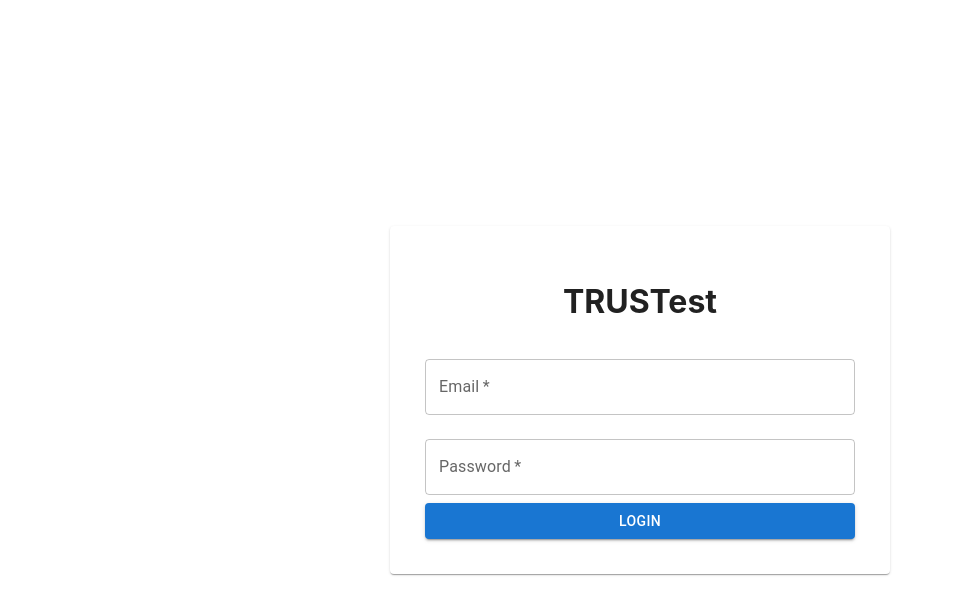
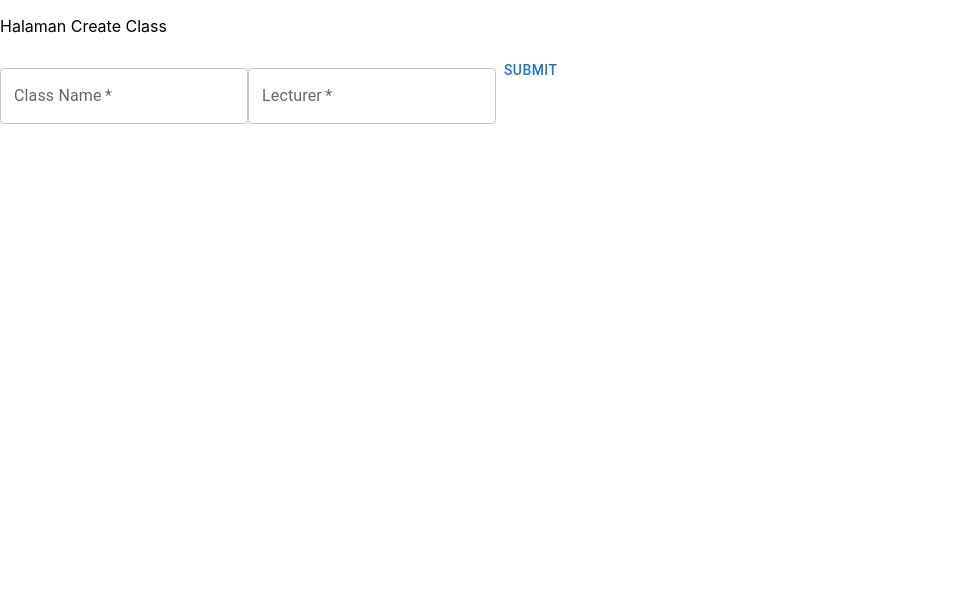
Before and after one commit to diofajrie17/TRUSTest, a React (Create React App) app: page / in a window 1280 px wide. Shown: the top 614 px of the page, without its empty margins (0-954 px from the left). Built offline with nearby package versions, Linux system fonts and the light colour scheme.

Commit message:
udh bisa bikin kelas

```diff
--- a/src/App.js
+++ b/src/App.js
@@ -4,7 +4,8 @@ import Home from "./pages/Home/index";
 import { Route, Switch } from "react-router-dom";
 import ClassDetail from "./pages/ClassDetail";
 import { BrowserRouter } from "react-router-dom/cjs/react-router-dom.min";
-import Auth from "./pages/Auth"
+import Auth from "./pages/Auth";
+import CreateClass from "./pages/CreateClass";
 
 // componentDidMount() {
 //   fetch(
@@ -18,15 +19,15 @@ import Auth from "./pages/Auth"
 //       })
 // }
 
-
 function App() {
   return (
     <div>
-<Auth/>
+      {/* <Auth/> */}
+      <CreateClass />
       {/* <BrowserRouter>
         <Switch>
-          <Route path="/" component={Home} exact/>
-          <Route path="/details" component={ClassDetail}/>
+          <Route path="/" component={Home} exact />
+          <Route path="/details" component={ClassDetail} />
         </Switch>
       </BrowserRouter> */}
     </div>
--- /dev/null
+++ b/src/pages/CreateClass/index.jsx
@@ -0,0 +1,54 @@
+import React, { useState } from "react";
+import axios from "axios";
+import { Button, TextField } from "@mui/material";
+
+const CreateClass = () => {
+  const [name, setName] = useState("");
+  const [lecturer, setLecturer] = useState("");
+
+  const data = {
+    name:"Matematika",
+    lecturer:"Bundo"
+  }
+
+  const config = {
+    header: {
+      "Access-Control-Allow-Origin": "*",
+      "Access-Control-Allow-Methods": "GET,PUT,POST,DELETE,PATCH,OPTIONS",
+    },
+  };
+
+  const handleSubmit = () => {
+    axios.post("https://warm-ravine-03466.herokuapp.com/subject/register",data,config)
+    .then((response) => {
+      console.log(response);
+    })
+  }
+
+  return (
+    <div>
+      <p>Halaman Create Class</p>
+      <TextField
+        required
+        id="outlined-required"
+        label="Class Name"
+        defaultValue=""
+        // value={formValue.name}
+        placeholder="Class Name"
+        margin="normal"
+      />
+      <TextField
+        required
+        id="outlined-required"
+        label="Lecturer"
+        defaultValue=""
+        // value={formValue.lecturer}
+        placeholder="Lecturer"
+        margin="normal"
+      />
+      <Button onClick={handleSubmit}>Submit</Button>
+    </div>
+  );
+};
+
+export default CreateClass;
--- a/src/pages/Home/index.jsx
+++ b/src/pages/Home/index.jsx
@@ -7,10 +7,15 @@ import axios from "axios";
 
 const Home = () => {
   const [dataClass, setDataClass] = useState([]);
-
+  const config = {
+    header: {
+      "Access-Control-Allow-Origin": "*",
+      "Access-Control-Allow-Methods": "GET,PUT,POST,DELETE,PATCH,OPTIONS",
+    },
+  };
   const getDataClass = () => {
     axios
-      .get('https://warm-ravine-03466.herokuapp.com/subject')
+      .get("https://warm-ravine-03466.herokuapp.com/subject", config)
       .then((response) => {
         console.log(response);
         const myRepo = response.data;
@@ -20,8 +25,8 @@ const Home = () => {
 
   useEffect(() => getDataClass(), []);
 
-  const cardList = dataClass.map((data) => {
-    return <ClassCard name={data.name} lecturer={data.lecturer} />;
+  const cardList = dataClass.map((sdata) => {
+    return <ClassCard name={sdata.name} lecturer={sdata.lecturer} />;
   });
   return (
     <div>
```
Also changed, not shown: package.json (+1 -24 lines), .yarnrc.yml (added), 2 other files (tests, documents, lock files or other folders).
